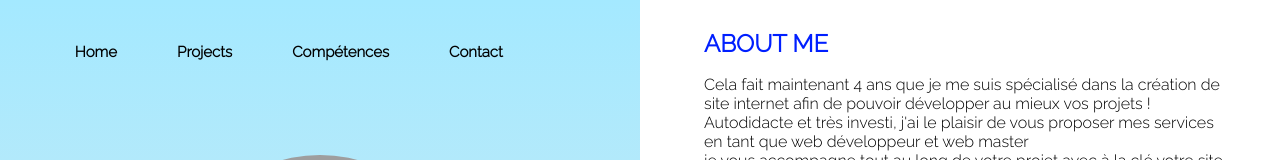
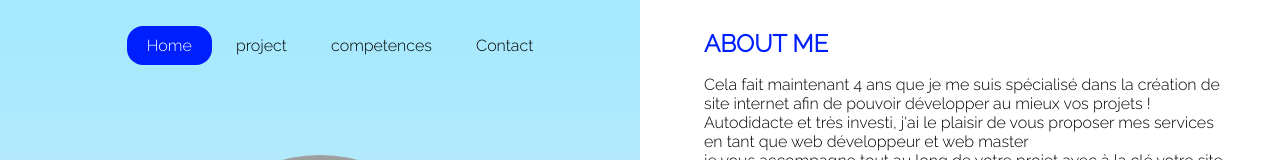
Before and after one commit to Nithu1019/portfolio, a plain HTML site: page index.html in a window 1280 px wide. Shown: the top 160 px of the page. Drawn offline with Linux system fonts and the light colour scheme; grey boxes are pictures that could not be loaded.

Commit message:
js for nav

```diff
--- a/index.html
+++ b/index.html
@@ -12,10 +12,14 @@
     <aside class="fixedPage">
       <header>
         <nav>
-          <a href=""><b>Home</b></a>
-          <a href=""><b>Projects</b></a>
-          <a href=""><b>Compétences</b></a>
-          <a href=""><b>Contact</b></a>
+          <div class="container">
+            <ul>
+              <li class="home active"><a href="#home">Home</a></li>
+              <li class="project"><a href="#project">project</a></li>
+              <li class="compet"><a href="#compet">competences</a></li>
+              <li class="contact"><a href="#contact">Contact</a></li>
+            </ul>
+          </div>
         </nav>
       </header>
 
@@ -42,7 +46,7 @@
     </aside>
     <main>
 
-      <section class="Home" id="home">
+      <section id="home">
         <h2 class="heading">ABOUT ME</h2>
 
         <div class="aboutMe">
@@ -62,40 +66,39 @@
           <button class="download" file="http://www.alsacreations.com/css/img/picto-quiz.png" download="Pacman_Kiwi.png">Download CV</button>
           <button class="hireMe">Hire Me</button>
         </div>
-      </section>
 
-      <section>
         <div class="heading">
           <h2>MY SKILLS</h2>
         </div>
         <div class="skillBar">
           <p>HTML</p>
-          <div class="container">
+          <div class="bar">
             <div class="skills html">50%</div>
           </div>
 
           <p>CSS</p>
-          <div class="container">
+          <div class="bar">
             <div class="skills css">40%</div>
           </div>
 
           <p>C#</p>
-          <div class="container">
+          <div class="bar">
             <div class="skills cs">45%</div>
           </div>
 
           <p>PHP</p>
-          <div class="container">
+          <div class="bar">
             <div class="skills php">35%</div>
           </div>
           <p>SQL</p>
-          <div class="container">
+          <div class="bar">
             <div class="skills sql">50%</div>
           </div>
         </div>
       </section>
 
-      <section class="project" id="project">
+
+      <section id="project">
         <div class="heading">
           <h2>PROJECTS</h2>
         </div>
@@ -144,7 +147,7 @@
         </div>
       </section>
 
-      <section class="compet" id="compet">
+      <section id="compet">
         <div class="heading">
           <h2>COMPETENCES</h2>
         </div>
@@ -194,7 +197,7 @@
         </div>
       </section>
 
-      <section class="contact" id="contact">
+      <section id="contact">
         <div class="heading">
           <h2>CONTACT</h2>
         </div>
--- a/main.js
+++ b/main.js
@@ -1,6 +1,6 @@
 
 //get section in main
-const Sections = document.querySelectorAll("main section");
+const Sections = document.querySelectorAll("section");
 
 for (let index = 0; index < Sections.length; index++) {
   Sections.forEach((element) => {
@@ -9,3 +9,24 @@ for (let index = 0; index < Sections.length; index++) {
     index++;
   });
 }
+
+
+const sections = document.querySelectorAll("section");
+const navLi = document.querySelectorAll("nav .container ul li");
+window.addEventListener("scroll", () => {
+  let current = "";
+  sections.forEach((section) => {
+    const sectionTop = section.offsetTop;
+    const sectionHeight = section.clientHeight;
+    if (pageYOffset >= sectionTop - sectionHeight / 3) {
+      current = section.getAttribute("id");
+    }
+  });
+
+  navLi.forEach((li) => {
+    li.classList.remove("active");
+    if (li.classList.contains(current)) {
+      li.classList.add("active");
+    }
+  });
+});
--- a/portfolio.css
+++ b/portfolio.css
@@ -32,18 +32,31 @@ aside {
   background: -moz-linear-gradient(top, #a4e9ff, #ebebeb);
   background: linear-gradient(to bottom, #a4e9ff, #ebebeb);
 }
-nav {
-  display: flex;
-  flex-direction: row;
-  align-items: center;
-  margin-left: 7%;
-  margin-top: 2%;
+
+nav .container {
+  width: 90%;
+  max-width: 1000px;
+  margin: 0 auto;
+  text-align: center;
+  padding: 10px;
 }
-nav a {
-  color: #000000;
+nav .container ul li {
+  display: inline-block;
+}
+nav .container ul li a {
+  display: inline-block;
   text-decoration: none;
-  font-size: 15px;
-  padding: 30px;
+  padding: 10px 20px;
+  color: black;
+}
+nav .container ul li.active {
+  background-color: #001fff;
+  transition: 0.3s ease background-color;
+  transition: 0.3s ease ;
+  border-radius: 16px;
+}
+nav .container ul li.active a {
+  color: rgb(255, 255, 255);
 }
 
 .profile {
@@ -192,7 +205,7 @@ nav a {
   );
 }
 
-.container {
+.bar {
   width: 50%;
   background-color: #ddd;
 
@@ -272,7 +285,7 @@ nav a {
   );
 }
 
-.contact .conForm {
+#contact .conForm {
   padding: 2%;
   margin: 3% 0%;
   width: 75%;
@@ -285,11 +298,11 @@ nav a {
   );
   border-radius: 16px;
 }
-.contact .conForm form {
+#contact .conForm form {
   margin-left: 8%;
 }
 
-.contact form input {
+#contact form input {
   width: 80%;
   height: 20px;
   border: none;
@@ -297,14 +310,14 @@ nav a {
   border-bottom: 2px solid #001fff;
 }
 
-.contact form .message {
+#contact form .message {
   height: 80px;
 }
 
-.contact form .details {
+#contact form .details {
   height: 100px;
 }
-.contact form button {
+#contact form button {
   background-color: #001fff;
   color: white;
   width: 200px;
```
